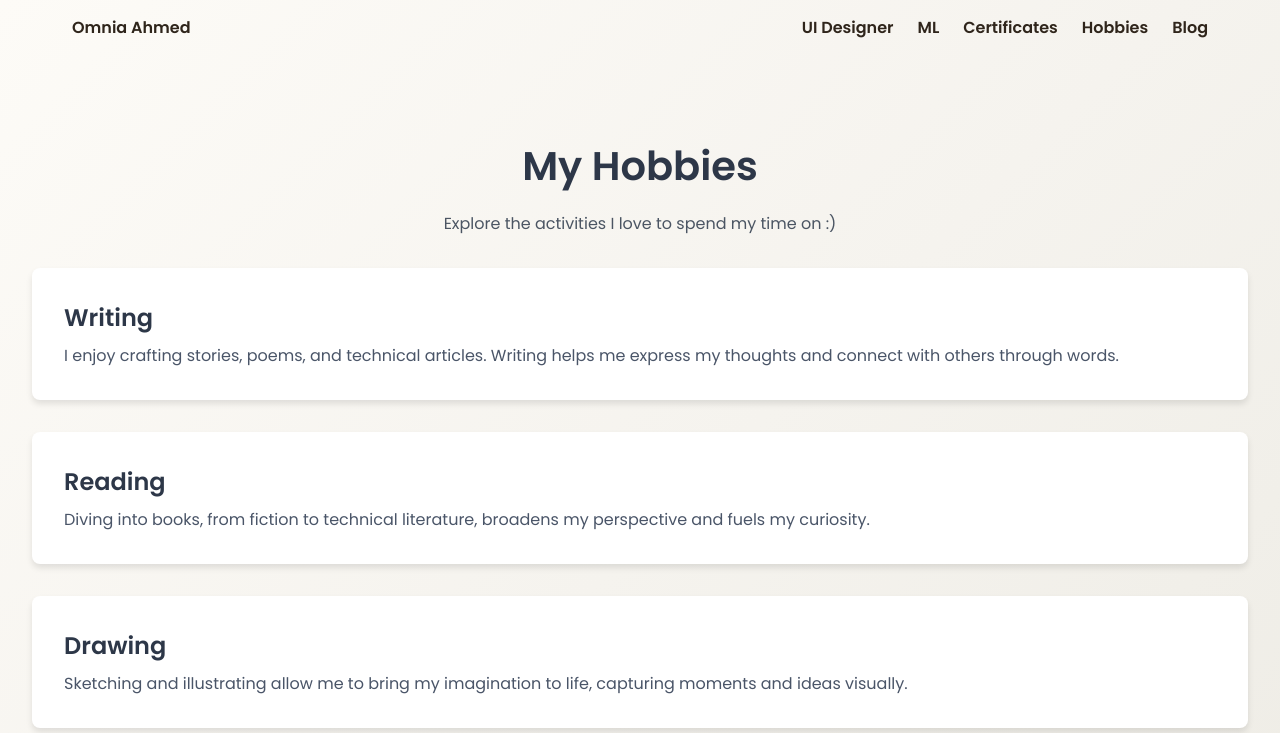
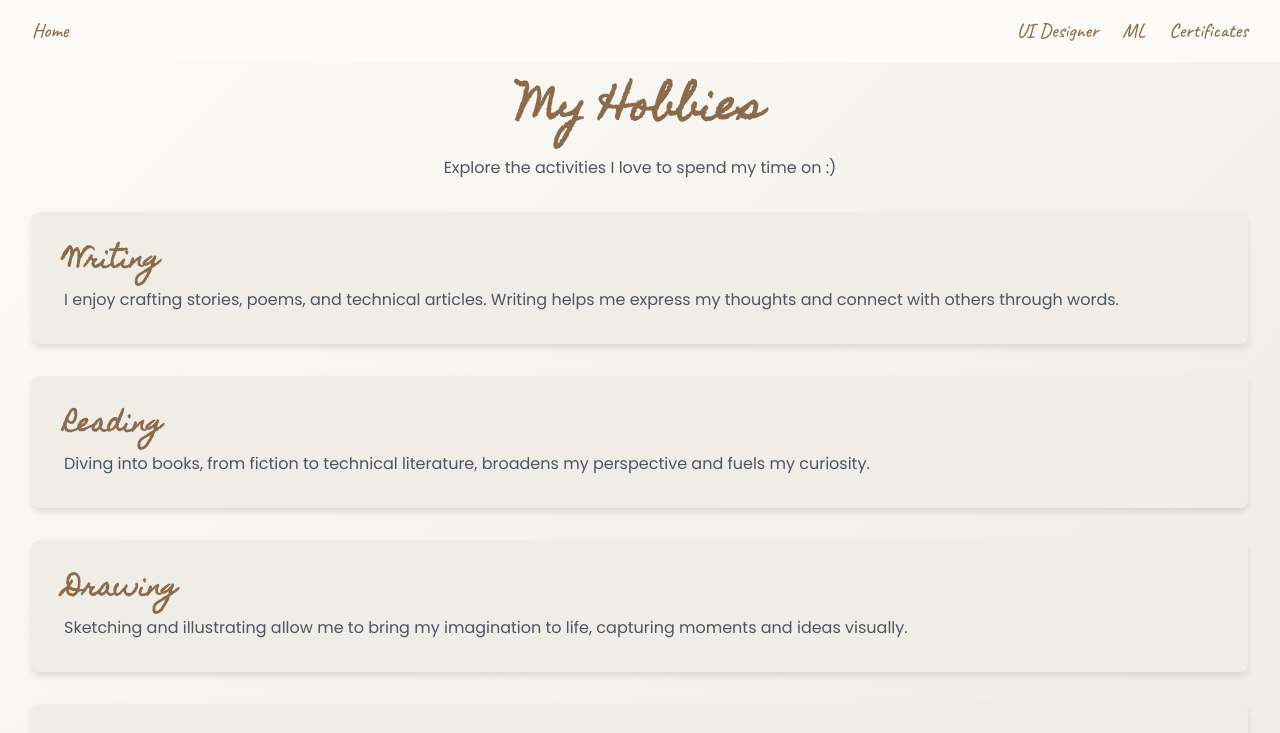
Before and after one commit to Moniaar/Official-Portfolio, a plain HTML site: page Hobbies.html in a window 1280 px wide. Shown: the top 733 px of the page. Drawn offline with nearby package versions, Linux system fonts and the light colour scheme.

Commit message:
fixed fonts and more colors

```diff
--- a/Hobbies.html
+++ b/Hobbies.html
@@ -25,24 +25,36 @@
         .font-poppins {
             font-family: 'Poppins', sans-serif;
         }
+        nav {
+            font-family: 'Caveat', cursive;
+        }
+        header {
+            position: fixed;
+            top: 0;
+            right: 0;
+            width: 100%;
+            z-index: 50;
+            padding: 1rem 2rem;
+            background-color: #FDFBF7;
+        }
         .nav-container {
+            display: flex;
+            justify-content: flex-end;
+            align-items: center;
             max-width: 1200px;
             margin: 0 auto;
-            padding: 1rem 2rem;
         }
         nav ul {
-            list-style: none;
-            padding: 0;
-            margin: 0;
+            display: flex;
+            gap: 1.5rem;
         }
-        nav a {
-            text-decoration: none;
-            color: #2f251b;
-            font-weight: 600;
-            transition: color 0.3s;
+        nav ul li a {
+            color: var(--text-color);
+            font-size: 1.25rem;
+            transition: color 0.3s ease;
         }
-        nav a:hover {
-            color: #8B6B4C;
+        nav ul li a:hover {
+            color: var(--secondary-color);
         }
         .container {
             max-width: 1200px;
@@ -57,11 +69,12 @@
             font-size: 2.5rem;
             font-weight: 600;
             text-align: center;
-            color: #2D3748;
+            color: #8B6B4C;
             margin-bottom: 1rem;
+            font-family: 'Homemade Apple', cursive;
         }
         .hobby-card {
-            background: #FFFFFF;
+            background: #f0ede7;
             border-radius: 8px;
             padding: 2rem;
             margin-bottom: 2rem;
@@ -71,7 +84,8 @@
         .hobby-card h3 {
             font-size: 1.5rem;
             font-weight: 600;
-            color: #2D3748;
+            font-family: 'Homemade Apple', cursive;
+            color: #8B6B4C;
         }
         .hobby-card p {
             color: #4A5568;
@@ -93,17 +107,14 @@
 <body class="font-poppins text-secondary">
     <div class="min-h-screen flex flex-col">
         <header>
-            <div class="nav-container">
+            <div class="nav">
                 <nav>
                     <ul style="display: flex; justify-content: space-between; width: 100%;">
-                        <li><a href="./index.html" style="flex: auto; text-align: left;">Omnia Ahmed</a></li>
-                        <div style="display: flex; gap: 1.5rem;">
-                            <li><a href="./ui.html">UI Designer</a></li>
-                            <li><a href="./ml_proj.html">ML</a></li>
-                            <li><a href="./certificates.html">Certificates</a></li>
-                            <li><a href="./Hobbies.html">Hobbies</a></li>
-                            <li><a href="#blog">Blog</a></li>
-                        </div>
+                    <li><a href="./index.html" style="flex: auto; text-align: left;">Home</a></li>
+                    <div style="display: flex; gap: 1.5rem;">
+                    <li><a href="./ui.html">UI Designer</a></li>
+                    <li><a href="./ml_proj.html">ML</a></li>
+                    <li><a href="./certificates.html">Certificates</a></li>                    </div>
                     </ul>
                 </nav>
             </div>
```
